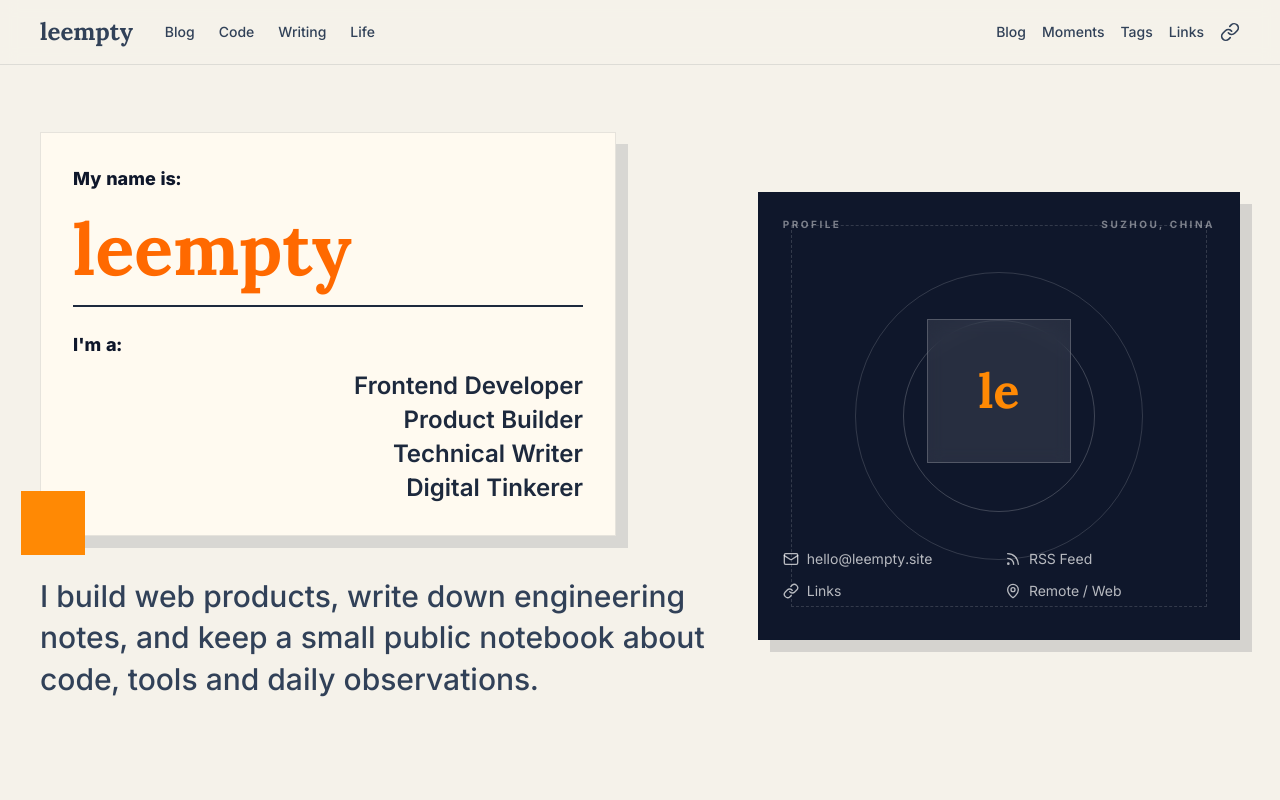
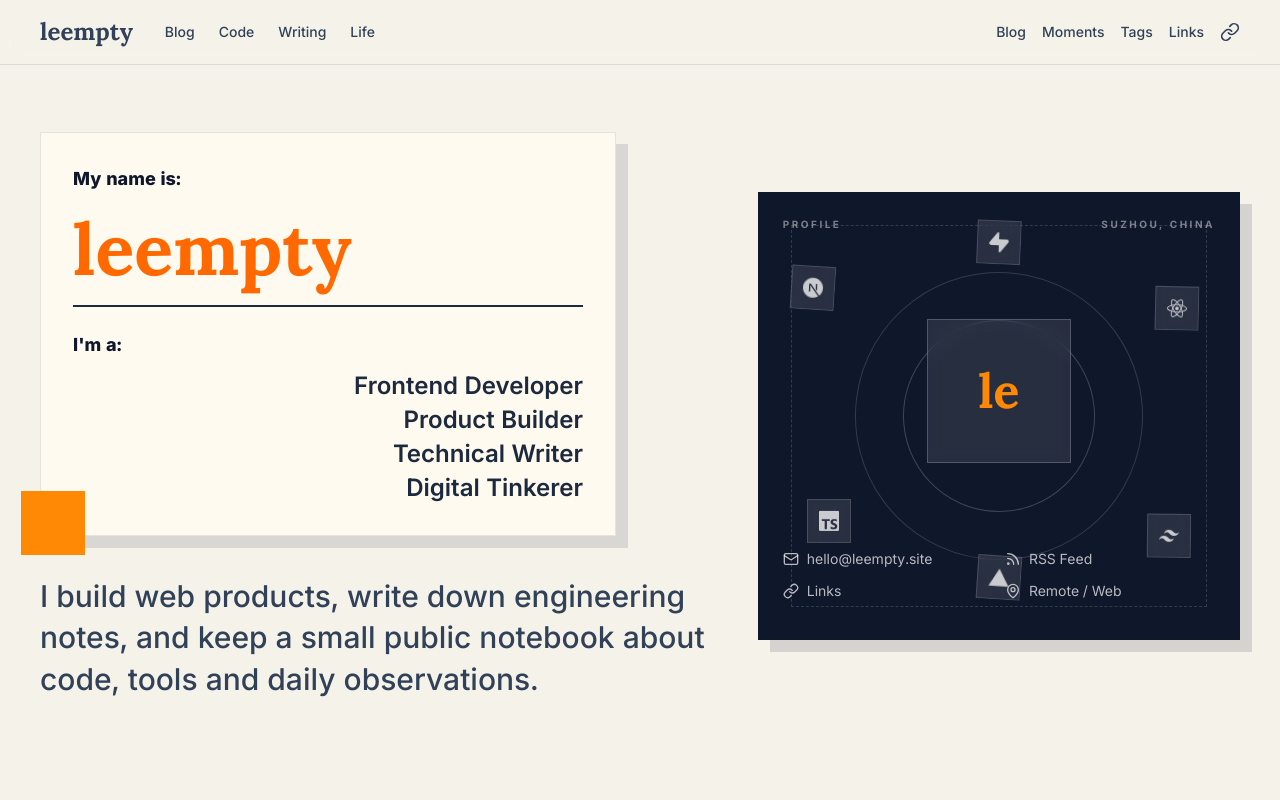
Before and after one commit to wobushiyoushen0214/my-blog, a Next.js app: page / in a window 1280 px wide. Shown: the top 800 px of the page. Built offline with nearby package versions, Linux system fonts and the light colour scheme.

Commit message:
use motion libraries on personal page

```diff
--- a/app/page.tsx
+++ b/app/page.tsx
@@ -1,3 +1,5 @@
+"use client";
+
 import Link from "next/link";
 import type { LucideIcon } from "lucide-react";
 import {
@@ -14,6 +16,16 @@ import {
   Sparkles,
   Terminal,
 } from "lucide-react";
+import { motion } from "motion/react";
+import type { IconType } from "react-icons";
+import {
+  SiNextdotjs,
+  SiReact,
+  SiSupabase,
+  SiTailwindcss,
+  SiTypescript,
+  SiVercel,
+} from "react-icons/si";
 
 const profileLinks = [
   { href: "/posts", label: "Blog" },
@@ -80,18 +92,73 @@ const focusAreas = [
   },
 ];
 
+const techOrbit: Array<{
+  label: string;
+  icon: IconType;
+  className: string;
+  delay: number;
+}> = [
+  {
+    label: "Next.js",
+    icon: SiNextdotjs,
+    className: "left-8 top-20",
+    delay: 0,
+  },
+  {
+    label: "React",
+    icon: SiReact,
+    className: "right-10 top-24",
+    delay: 0.8,
+  },
+  {
+    label: "TypeScript",
+    icon: SiTypescript,
+    className: "bottom-24 left-12",
+    delay: 1.5,
+  },
+  {
+    label: "Tailwind",
+    icon: SiTailwindcss,
+    className: "bottom-20 right-12",
+    delay: 2.2,
+  },
+  {
+    label: "Supabase",
+    icon: SiSupabase,
+    className: "left-1/2 top-8 -translate-x-1/2",
+    delay: 2.8,
+  },
+  {
+    label: "Vercel",
+    icon: SiVercel,
+    className: "bottom-8 left-1/2 -translate-x-1/2",
+    delay: 3.4,
+  },
+];
+
+const fadeUp = {
+  initial: { opacity: 0, y: 28 },
+  animate: { opacity: 1, y: 0 },
+};
+
 export default function PersonalHomePage() {
   return (
     <main className="min-h-screen bg-[#f5f2ea] text-slate-800">
       <PersonalHeader />
 
-      <section
+      <motion.section
         id="home"
+        {...fadeUp}
+        transition={{ duration: 0.65, ease: [0.22, 1, 0.36, 1] }}
         className="mx-auto flex min-h-screen w-full max-w-7xl flex-col justify-center px-4 pb-20 pt-28 sm:px-8 lg:px-10"
       >
         <div className="grid items-center gap-12 lg:grid-cols-[minmax(0,1fr)_minmax(22rem,0.72fr)]">
           <div className="relative">
-            <div className="relative max-w-xl border border-slate-900/10 bg-[#fffaf0] p-6 shadow-[12px_12px_0_rgba(15,23,42,0.12)] sm:p-8">
+            <motion.div
+              whileHover={{ rotate: -1, y: -4 }}
+              transition={{ type: "spring", stiffness: 220, damping: 18 }}
+              className="relative max-w-xl border border-slate-900/10 bg-[#fffaf0] p-6 shadow-[12px_12px_0_rgba(15,23,42,0.12)] sm:p-8"
+            >
               <p className="text-lg font-extrabold text-slate-900">
                 My name is:
               </p>
@@ -116,7 +183,7 @@ export default function PersonalHomePage() {
                 </ul>
               </div>
               <div className="absolute -bottom-5 -left-5 h-16 w-16 bg-orange-400" />
-            </div>
+            </motion.div>
 
             <p className="mt-10 max-w-3xl text-2xl font-medium leading-snug text-slate-700 sm:text-3xl">
               I build web products, write down engineering notes, and keep a
@@ -124,10 +191,26 @@ export default function PersonalHomePage() {
             </p>
           </div>
 
-          <div className="relative min-h-[28rem] overflow-hidden border border-slate-900/10 bg-slate-900 p-6 text-[#f5f2ea] shadow-[12px_12px_0_rgba(15,23,42,0.14)]">
+          <motion.div
+            initial={{ opacity: 0, scale: 0.96, rotate: 2 }}
+            animate={{ opacity: 1, scale: 1, rotate: 0 }}
+            transition={{ duration: 0.8, delay: 0.15, ease: [0.22, 1, 0.36, 1] }}
+            className="relative min-h-[28rem] overflow-hidden border border-slate-900/10 bg-slate-900 p-6 text-[#f5f2ea] shadow-[12px_12px_0_rgba(15,23,42,0.14)]"
+          >
             <div className="absolute inset-8 border border-dashed border-white/15" />
-            <div className="absolute left-1/2 top-1/2 h-72 w-72 -translate-x-1/2 -translate-y-1/2 rounded-full border border-white/15" />
-            <div className="absolute left-1/2 top-1/2 h-48 w-48 -translate-x-1/2 -translate-y-1/2 rounded-full border border-white/20" />
+            <motion.div
+              animate={{ rotate: 360 }}
+              transition={{ duration: 28, repeat: Infinity, ease: "linear" }}
+              className="absolute left-1/2 top-1/2 h-72 w-72 -translate-x-1/2 -translate-y-1/2 rounded-full border border-white/15"
+            />
+            <motion.div
+              animate={{ rotate: -360 }}
+              transition={{ duration: 18, repeat: Infinity, ease: "linear" }}
+              className="absolute left-1/2 top-1/2 h-48 w-48 -translate-x-1/2 -translate-y-1/2 rounded-full border border-white/20"
+            />
+            {techOrbit.map((tech) => (
+              <OrbitIcon key={tech.label} {...tech} />
+            ))}
             <div className="relative z-10 flex h-full min-h-[24rem] flex-col justify-between">
               <div className="flex items-center justify-between text-[10px] font-bold uppercase tracking-[0.25em] text-white/45">
                 <span>Profile</span>
@@ -166,12 +249,16 @@ export default function PersonalHomePage() {
                 </span>
               </div>
             </div>
+          </motion.div>
         </div>
-        </div>
-      </section>
+      </motion.section>
 
-      <section
+      <motion.section
         id="blog"
+        {...fadeUp}
+        transition={{ duration: 0.55, ease: [0.22, 1, 0.36, 1] }}
+        viewport={{ once: true, amount: 0.25 }}
+        whileInView="animate"
         className="mx-auto w-full max-w-7xl px-4 py-20 sm:px-8 lg:px-10"
       >
         <div className="flex flex-col gap-4 border-b border-slate-900/10 pb-6 lg:flex-row lg:items-end lg:justify-between">
@@ -192,14 +279,22 @@ export default function PersonalHomePage() {
             <FeatureLink key={item.href} {...item} />
           ))}
         </div>
-      </section>
+      </motion.section>
 
-      <section className="mx-auto w-full max-w-7xl px-4 py-20 sm:px-8 lg:px-10">
+      <motion.section
+        {...fadeUp}
+        transition={{ duration: 0.55, ease: [0.22, 1, 0.36, 1] }}
+        viewport={{ once: true, amount: 0.25 }}
+        whileInView="animate"
+        className="mx-auto w-full max-w-7xl px-4 py-20 sm:px-8 lg:px-10"
+      >
         <div className="grid gap-5 lg:grid-cols-3">
           {focusAreas.map((item) => (
-            <section
+            <motion.section
               key={item.id}
               id={item.id}
+              whileHover={{ y: -6 }}
+              transition={{ type: "spring", stiffness: 260, damping: 22 }}
               className="border border-slate-900/10 bg-white/55 p-6"
             >
               <div className="mb-12 flex items-center justify-between">
@@ -217,12 +312,18 @@ export default function PersonalHomePage() {
               <p className="mt-5 text-sm leading-6 text-slate-600">
                 {item.description}
               </p>
-            </section>
+            </motion.section>
           ))}
         </div>
-      </section>
+      </motion.section>
 
-      <section className="mx-auto w-full max-w-7xl px-4 py-20 sm:px-8 lg:px-10">
+      <motion.section
+        {...fadeUp}
+        transition={{ duration: 0.55, ease: [0.22, 1, 0.36, 1] }}
+        viewport={{ once: true, amount: 0.25 }}
+        whileInView="animate"
+        className="mx-auto w-full max-w-7xl px-4 py-20 sm:px-8 lg:px-10"
+      >
         <div className="grid gap-5 lg:grid-cols-[0.8fr_1.2fr]">
           <div className="bg-slate-900 p-8 text-[#f5f2ea]">
             <Music2 className="h-7 w-7 text-orange-400" suppressHydrationWarning />
@@ -252,7 +353,7 @@ export default function PersonalHomePage() {
             </div>
           </div>
         </div>
-      </section>
+      </motion.section>
 
       <footer className="mx-auto flex w-full max-w-7xl flex-col gap-4 border-t border-slate-900/10 px-4 py-10 text-sm text-slate-500 sm:px-8 lg:flex-row lg:items-center lg:justify-between lg:px-10">
         <span className="font-serif text-2xl font-black italic text-slate-300">
@@ -320,6 +421,35 @@ function PersonalHeader() {
   );
 }
 
+function OrbitIcon({
+  label,
+  icon: Icon,
+  className,
+  delay,
+}: {
+  label: string;
+  icon: IconType;
+  className: string;
+  delay: number;
+}) {
+  return (
+    <motion.div
+      className={`absolute z-10 grid h-11 w-11 place-items-center border border-white/15 bg-white/10 text-white/75 backdrop-blur ${className}`}
+      title={label}
+      aria-label={label}
+      animate={{ y: [0, -8, 0], rotate: [0, 4, 0] }}
+      transition={{
+        duration: 4.2,
+        delay,
+        repeat: Infinity,
+        ease: "easeInOut",
+      }}
+    >
+      <Icon className="h-5 w-5" aria-hidden />
+    </motion.div>
+  );
+}
+
 function FeatureLink({
   href,
   title,
@@ -334,9 +464,13 @@ function FeatureLink({
   icon: LucideIcon;
 }) {
   return (
+    <motion.div
+      whileHover={{ y: -6 }}
+      transition={{ type: "spring", stiffness: 260, damping: 22 }}
+    >
       <Link
         href={href}
-      className="group border border-slate-900/10 bg-[#fffaf0] p-6 transition-colors hover:border-orange-400"
+        className="group block border border-slate-900/10 bg-[#fffaf0] p-6 transition-colors hover:border-orange-400"
       >
         <div className="flex items-start justify-between gap-4">
           <span className="font-mono text-xs font-bold uppercase tracking-[0.25em] text-orange-500">
@@ -356,5 +490,6 @@ function FeatureLink({
           <ArrowUpRight className="h-4 w-4" suppressHydrationWarning />
         </span>
       </Link>
+    </motion.div>
   );
 }
--- a/package.json
+++ b/package.json
@@ -22,11 +22,13 @@
     "clsx": "^2.1.1",
     "lowlight": "^3.3.0",
     "lucide-react": "^0.563.0",
+    "motion": "^12.42.2",
     "next": "16.1.6",
     "next-themes": "^0.4.6",
     "radix-ui": "^1.4.3",
     "react": "19.2.3",
     "react-dom": "19.2.3",
+    "react-icons": "^5.7.0",
     "sonner": "^2.0.7",
     "tailwind-merge": "^3.4.0"
   },
```
Also changed, not shown: 1 other file (tests, documents, lock files or other folders). Lines whose indentation alone changed are shown as unchanged.
